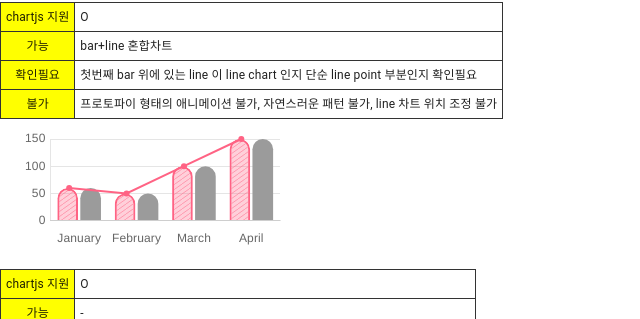
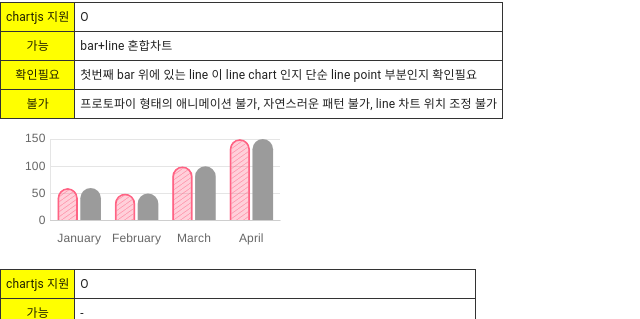
Before and after one commit to rightbrainLIB/miraeN_function_test, a React (Vite) app: page /miraeN_function_test/t1 in a window 1280 px wide. Shown: the part 1298-1617 px from the top of the page, without its empty margins (0-640 px from the left). Built offline with nearby package versions, Linux system fonts and the light colour scheme.

Commit message:
[수정] chart 수정

```diff
--- a/src/pages/T1.tsx
+++ b/src/pages/T1.tsx
@@ -36,47 +36,49 @@ import annotationPlugin from "chartjs-plugin-annotation";
 
 const lineoffset = {
   id: "lineoffset",
-  afterDraw: (chart: {
-    ctx: any;
-    data: { datasets: any };
-    scales: { x: any; y: any };
-  }) => {
-    const ctx = chart.ctx;
-    const datasets = chart.data.datasets;
-    const xAxis = chart.scales.x;
-    const yAxis = chart.scales.y;
+  // afterDraw: (chart: {
+  //   ctx: any;
+  //   data: { datasets: any };
+  //   scales: { x: any; y: any };
+  // }) => {
+  //   const ctx = chart.ctx;
+  //   const datasets = chart.data.datasets;
+  //   const xAxis = chart.scales.x;
+  //   const yAxis = chart.scales.y;
 
-    const datasetIndex = datasets.findIndex(
-      (dataset: { label: string }) => dataset.label === "Dataset 2"
-    );
-    const lineData = datasets[datasetIndex].data;
+  //   const datasetIndex = datasets.findIndex(
+  //     (dataset: { label: string }) => dataset.label === "Dataset 2"
+  //   );
+  //   [];
 
-    ctx.save();
-    ctx.beginPath();
-    ctx.lineWidth = 2;
-    ctx.strokeStyle = "rgb(255, 99, 132)";
-    lineData.forEach((value: number, index: number) => {
-      const x = xAxis.getPixelForValue(index);
-      const y = yAxis.getPixelForValue(value);
-      if (index === 0) {
-        ctx.moveTo(x - 10, y);
-      } else {
-        ctx.lineTo(x - 10, y);
-      }
-    });
-    ctx.stroke();
+  //   const lineData = datasets[datasetIndex].data;
 
-    lineData.forEach((value: number, index: number) => {
-      const x = xAxis.getPixelForValue(index);
-      const y = yAxis.getPixelForValue(value);
-      ctx.beginPath();
-      ctx.arc(x - 10, y, 3, 0, 2 * Math.PI);
-      ctx.fillStyle = "rgb(255, 99, 132)";
-      ctx.fill();
-    });
+  //   ctx.save();
+  //   ctx.beginPath();
+  //   ctx.lineWidth = 2;
+  //   ctx.strokeStyle = "rgb(255, 99, 132)";
+  //   lineData.forEach((value: number, index: number) => {
+  //     const x = xAxis.getPixelForValue(index);
+  //     const y = yAxis.getPixelForValue(value);
+  //     if (index === 0) {
+  //       ctx.moveTo(x - 10, y);
+  //     } else {
+  //       ctx.lineTo(x - 10, y);
+  //     }
+  //   });
+  //   ctx.stroke();
 
-    ctx.restore();
-  },
+  //   lineData.forEach((value: number, index: number) => {
+  //     const x = xAxis.getPixelForValue(index);
+  //     const y = yAxis.getPixelForValue(value);
+  //     ctx.beginPath();
+  //     ctx.arc(x - 10, y, 3, 0, 2 * Math.PI);
+  //     ctx.fillStyle = "rgb(255, 99, 132)";
+  //     ctx.fill();
+  //   });
+
+  //   ctx.restore();
+  // },
 };
 
 ChartJS.register(
```
